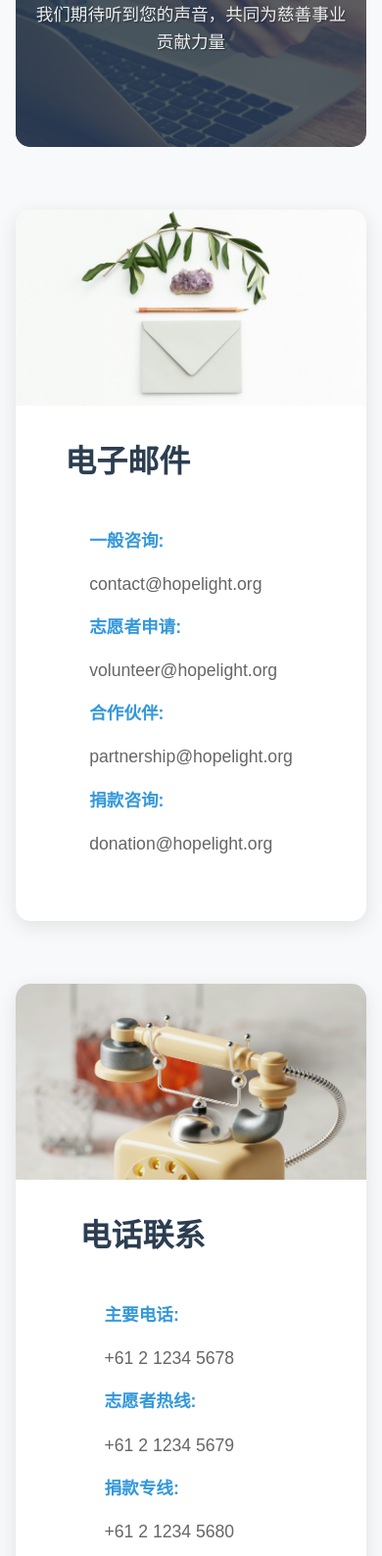
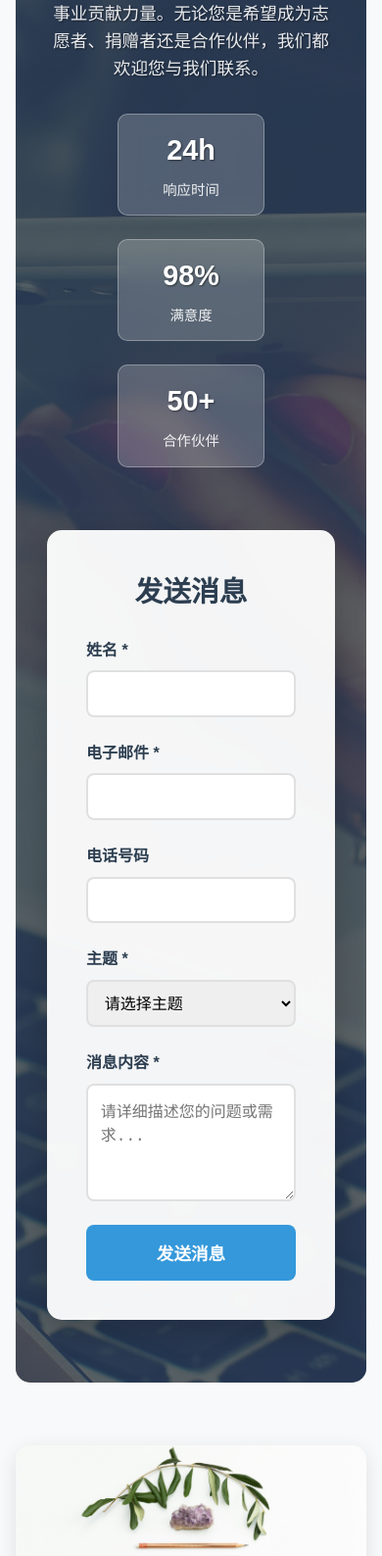
Before and after one commit to lyue11/web2-A2, a plain HTML site: page frontend/contacts.html in a window 390 px wide. Shown: the part 304-1892 px from the top of the page at 98% size. Drawn offline with Linux system fonts and the light colour scheme.

Commit message:
Modify the layout and style

```diff
--- a/frontend/contacts.html
+++ b/frontend/contacts.html
@@ -18,7 +18,7 @@
     <link href="https://fonts.googleapis.com/css2?family=Pacifico&family=Dancing+Script:wght@700&family=Sacramento&family=Playfair+Display:wght@700&display=swap" rel="stylesheet">
 
     <style>
-        /* 联系页面专用样式 */
+        /* 整合的英雄模块和联系表单 */
         .contact-hero-section {
             position: relative;
             color: white;
@@ -26,10 +26,9 @@
             margin-bottom: 2rem;
             border-radius: 15px;
             overflow: hidden;
-            min-height: 400px;
+            min-height: 600px;
             display: flex;
             align-items: center;
-            text-align: center;
         }
 
         .contact-hero-background {
@@ -39,31 +38,132 @@
             right: 0;
             bottom: 0;
             background:
-                linear-gradient(135deg, rgba(44, 62, 80, 0.9) 0%, rgba(44, 62, 80, 0.7) 100%),
+                linear-gradient(135deg, rgba(44, 62, 80, 0.85) 0%, rgba(44, 62, 80, 0.7) 100%),
                 url('../images/contact-hero.jpg') no-repeat center center;
             background-size: cover;
             z-index: -1;
         }
 
         .contact-hero-content {
-            max-width: 800px;
+            max-width: 1200px;
             margin: 0 auto;
+            width: 100%;
             position: relative;
             z-index: 2;
+            display: grid;
+            grid-template-columns: 1fr 1fr;
+            gap: 3rem;
+            align-items: center;
         }
 
-        .contact-hero-content h1 {
+        .hero-text {
+            max-width: 500px;
+        }
+
+        .hero-text h1 {
             font-size: 3rem;
             margin-bottom: 1rem;
             line-height: 1.2;
             text-shadow: 2px 2px 4px rgba(0,0,0,0.5);
         }
 
-        .contact-hero-content p {
+        .hero-text p {
             font-size: 1.3rem;
             line-height: 1.6;
             text-shadow: 1px 1px 2px rgba(0,0,0,0.5);
             opacity: 0.9;
+            margin-bottom: 2rem;
+        }
+
+        .hero-stats {
+            display: flex;
+            gap: 2rem;
+            margin-top: 2rem;
+        }
+
+        .stat-item {
+            text-align: center;
+        }
+
+        .stat-number {
+            display: block;
+            font-size: 1.8rem;
+            font-weight: bold;
+            margin-bottom: 0.3rem;
+            text-shadow: 1px 1px 2px rgba(0,0,0,0.5);
+        }
+
+        .stat-label {
+            font-size: 0.9rem;
+            opacity: 0.9;
+        }
+
+        /* 联系表单样式 */
+        .contact-form-container {
+            background: rgba(255, 255, 255, 0.95);
+            border-radius: 15px;
+            box-shadow: 0 10px 30px rgba(0,0,0,0.2);
+            padding: 2.5rem;
+            backdrop-filter: blur(10px);
+        }
+
+        .contact-form-container h2 {
+            color: #2c3e50;
+            margin-bottom: 1.5rem;
+            text-align: center;
+            font-size: 1.8rem;
+        }
+
+        .form-group {
+            margin-bottom: 1.5rem;
+        }
+
+        .form-group label {
+            display: block;
+            margin-bottom: 0.5rem;
+            font-weight: 600;
+            color: #2c3e50;
+        }
+
+        .form-group input,
+        .form-group textarea,
+        .form-group select {
+            width: 100%;
+            padding: 0.8rem;
+            border: 2px solid #e0e0e0;
+            border-radius: 8px;
+            font-size: 1rem;
+            transition: border-color 0.3s;
+        }
+
+        .form-group input:focus,
+        .form-group textarea:focus,
+        .form-group select:focus {
+            outline: none;
+            border-color: #3498db;
+            box-shadow: 0 0 0 3px rgba(52, 152, 219, 0.1);
+        }
+
+        .form-group textarea {
+            height: 120px;
+            resize: vertical;
+        }
+
+        .submit-btn {
+            background: #3498db;
+            color: white;
+            border: none;
+            padding: 1rem 2rem;
+            font-size: 1.1rem;
+            border-radius: 8px;
+            cursor: pointer;
+            transition: background-color 0.3s;
+            width: 100%;
+            font-weight: 600;
+        }
+
+        .submit-btn:hover {
+            background: #2980b9;
         }
 
         /* 联系信息水平交替布局 */
@@ -115,72 +215,6 @@
         .info-highlight {
             font-weight: bold;
             color: #3498db;
-        }
-
-        /* 联系表单 */
-        .contact-form-section {
-            background: white;
-            border-radius: 15px;
-            box-shadow: 0 5px 20px rgba(0,0,0,0.1);
-            padding: 3rem;
-            margin: 3rem 0;
-        }
-
-        .contact-form-section h2 {
-            text-align: center;
-            color: #2c3e50;
-            margin-bottom: 2rem;
-        }
-
-        .form-group {
-            margin-bottom: 1.5rem;
-        }
-
-        .form-group label {
-            display: block;
-            margin-bottom: 0.5rem;
-            font-weight: 600;
-            color: #2c3e50;
-        }
-
-        .form-group input,
-        .form-group textarea,
-        .form-group select {
-            width: 100%;
-            padding: 0.8rem;
-            border: 2px solid #e0e0e0;
-            border-radius: 8px;
-            font-size: 1rem;
-            transition: border-color 0.3s;
-        }
-
-        .form-group input:focus,
-        .form-group textarea:focus,
-        .form-group select:focus {
-            outline: none;
-            border-color: #3498db;
-            box-shadow: 0 0 0 3px rgba(52, 152, 219, 0.1);
-        }
-
-        .form-group textarea {
-            height: 150px;
-            resize: vertical;
-        }
-
-        .submit-btn {
-            background: #3498db;
-            color: white;
-            border: none;
-            padding: 1rem 2rem;
-            font-size: 1.1rem;
-            border-radius: 8px;
-            cursor: pointer;
-            transition: background-color 0.3s;
-            width: 100%;
-        }
-
-        .submit-btn:hover {
-            background: #2980b9;
         }
 
         /* 办公地点 */
@@ -268,17 +302,26 @@
 
         /* 响应式设计 */
         @media (max-width: 768px) {
-            .contact-hero-section {
-                padding: 3rem 1rem;
-                min-height: 300px;
+            .contact-hero-content {
+                grid-template-columns: 1fr;
+                gap: 2rem;
             }
 
-            .contact-hero-content h1 {
+            .hero-text {
+                text-align: center;
+            }
+
+            .hero-text h1 {
                 font-size: 2.2rem;
             }
 
-            .contact-hero-content p {
+            .hero-text p {
                 font-size: 1.1rem;
+            }
+
+            .hero-stats {
+                justify-content: center;
+                gap: 1.5rem;
             }
 
             .contact-item {
@@ -295,10 +338,6 @@
             }
 
             .contact-content {
-                padding: 2rem;
-            }
-
-            .contact-form-section {
                 padding: 2rem;
             }
 
@@ -327,12 +366,69 @@
 
     <!-- 主要内容区域 -->
     <main class="main-content">
-        <!-- 联系英雄区域 -->
+        <!-- 整合的英雄模块和联系表单 -->
         <section class="contact-hero-section">
             <div class="contact-hero-background"></div>
             <div class="contact-hero-content">
-                <h1>联系我们</h1>
-                <p>我们期待听到您的声音，共同为慈善事业贡献力量</p>
+                <div class="hero-text">
+                    <h1>联系我们</h1>
+                    <p>我们期待听到您的声音，共同为慈善事业贡献力量。无论您是希望成为志愿者、捐赠者还是合作伙伴，我们都欢迎您与我们联系。</p>
+
+                    <div class="hero-stats">
+                        <div class="stat-item">
+                            <span class="stat-number">24h</span>
+                            <span class="stat-label">响应时间</span>
+                        </div>
+                        <div class="stat-item">
+                            <span class="stat-number">98%</span>
+                            <span class="stat-label">满意度</span>
+                        </div>
+                        <div class="stat-item">
+                            <span class="stat-number">50+</span>
+                            <span class="stat-label">合作伙伴</span>
+                        </div>
+                    </div>
+                </div>
+
+                <div class="contact-form-container">
+                    <h2>发送消息</h2>
+                    <form id="contact-form">
+                        <div class="form-group">
+                            <label for="name">姓名 *</label>
+                            <input type="text" id="name" name="name" required>
+                        </div>
+
+                        <div class="form-group">
+                            <label for="email">电子邮件 *</label>
+                            <input type="email" id="email" name="email" required>
+                        </div>
+
+                        <div class="form-group">
+                            <label for="phone">电话号码</label>
+                            <input type="tel" id="phone" name="phone">
+                        </div>
+
+                        <div class="form-group">
+                            <label for="subject">主题 *</label>
+                            <select id="subject" name="subject" required>
+                                <option value="">请选择主题</option>
+                                <option value="general">一般咨询</option>
+                                <option value="volunteer">志愿者申请</option>
+                                <option value="donation">捐款咨询</option>
+                                <option value="partnership">合作伙伴</option>
+                                <option value="event">活动相关</option>
+                                <option value="other">其他</option>
+                            </select>
+                        </div>
+
+                        <div class="form-group">
+                            <label for="message">消息内容 *</label>
+                            <textarea id="message" name="message" placeholder="请详细描述您的问题或需求..." required></textarea>
+                        </div>
+
+                        <button type="submit" class="submit-btn">发送消息</button>
+                    </form>
+                </div>
             </div>
         </section>
 
@@ -412,47 +508,6 @@
                     </div>
                 </div>
             </div>
-        </section>
-
-        <!-- 联系表单 -->
-        <section class="contact-form-section">
-            <h2>发送消息</h2>
-            <form id="contact-form">
-                <div class="form-group">
-                    <label for="name">姓名 *</label>
-                    <input type="text" id="name" name="name" required>
-                </div>
-
-                <div class="form-group">
-                    <label for="email">电子邮件 *</label>
-                    <input type="email" id="email" name="email" required>
-                </div>
-
-                <div class="form-group">
-                    <label for="phone">电话号码</label>
-                    <input type="tel" id="phone" name="phone">
-                </div>
-
-                <div class="form-group">
-                    <label for="subject">主题 *</label>
-                    <select id="subject" name="subject" required>
-                        <option value="">请选择主题</option>
-                        <option value="general">一般咨询</option>
-                        <option value="volunteer">志愿者申请</option>
-                        <option value="donation">捐款咨询</option>
-                        <option value="partnership">合作伙伴</option>
-                        <option value="event">活动相关</option>
-                        <option value="other">其他</option>
-                    </select>
-                </div>
-
-                <div class="form-group">
-                    <label for="message">消息内容 *</label>
-                    <textarea id="message" name="message" placeholder="请详细描述您的问题或需求..." required></textarea>
-                </div>
-
-                <button type="submit" class="submit-btn">发送消息</button>
-            </form>
         </section>
 
         <!-- 办公地点 -->
```
